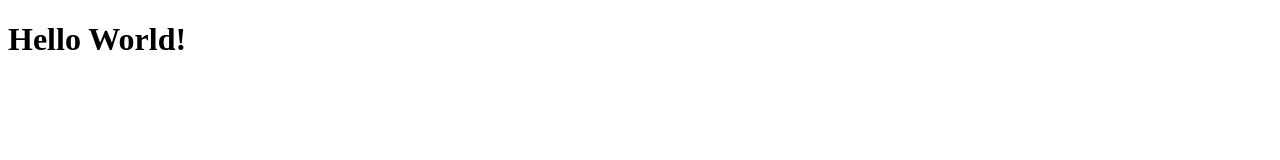
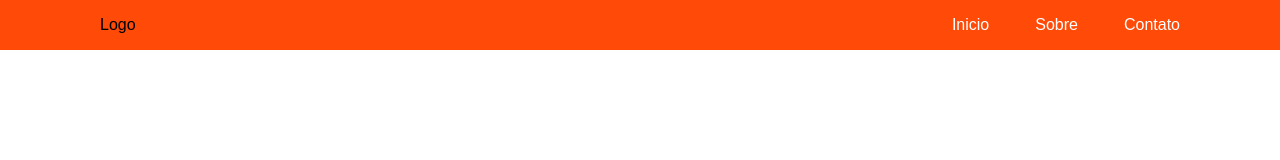
Before and after one commit to larry-gt/html-grace, a plain HTML site: page index.html in a window 1280 px wide. Drawn offline with Linux system fonts and the light colour scheme.

Commit message:
header implementado

```diff
--- a/index.html
+++ b/index.html
@@ -4,8 +4,16 @@
     <meta charset="UTF-8">
     <meta name="viewport" content="width=device-width, initial-scale=1.0">
     <title>Document</title>
+    <link rel="stylesheet" href="style.css">
 </head>
 <body>
-    <h1>Hello World!</h1>
+    <header>
+        <div>Logo</div>
+        <nav>
+            <a href="">Inicio</a>
+            <a href="">Sobre</a>
+            <a href="">Contato</a>
+        </nav>
+    </header>
 </body>
 </html>
--- a/style.css
+++ b/style.css
@@ -0,0 +1,21 @@
+*{
+    margin: 0;
+    padding: 0;
+    box-sizing: 0;
+    font-family: arial, helvetica, sans-serif;
+}
+header{
+    background-color: #ff4a08;
+    display: flex;
+    justify-content: space-between;
+    padding: 16px 100px;
+}
+header nav{
+    display: flex;
+    gap: 46px;
+}
+
+header nav a{
+    color: white;
+    text-decoration: none;
+}
```
